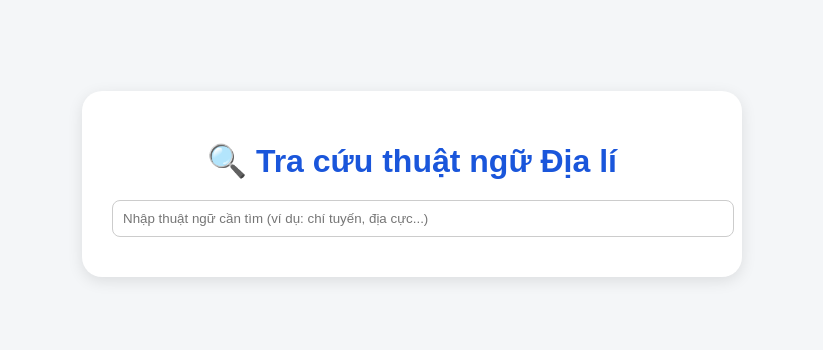
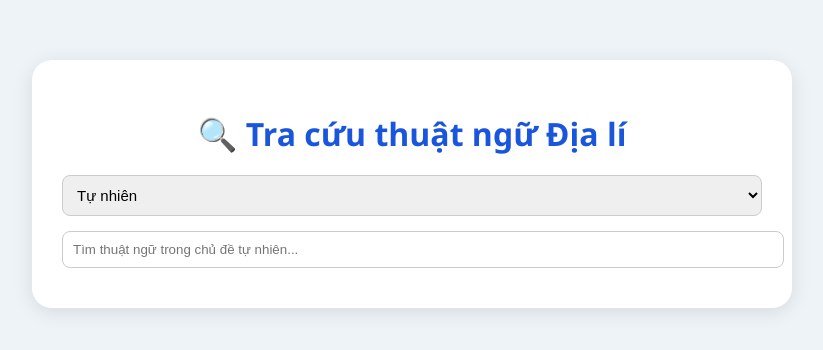
Before and after one commit to trvuol-bit/tracuudiali, a React (Create React App) app: page / in a window 1280 px wide. Shown: the part 216-566 px from the top of the page, without its empty margins (228-1051 px from the left). Built offline with nearby package versions, Linux system fonts and the light colour scheme.

Commit message:
Update App.js

```diff
--- a/src/App.js
+++ b/src/App.js
@@ -1,24 +1,17 @@
 import React, { useState } from "react";
 
-// Dữ liệu mẫu
-const data = [
+// ==== DỮ LIỆU MẪU CHO 4 CHỦ ĐỀ ====
+const data = {
+  "Tự nhiên": [
     {
       term: "Ngày địa cực và đêm địa cực",
       definition:
         "Hiện tượng xảy ra ở các vùng vĩ độ cao, khi Mặt Trời không lặn (ngày địa cực) hoặc không mọc (đêm địa cực) trong 24 giờ.",
       info: `Số ngày toàn ngày chỉ xảy ra trong mùa nóng ở mỗi bán cầu.
-Bán cầu Bắc có số ngày có 24 giờ toàn ngày (ngày địa cực) nhiều hơn ở bán cầu Nam,
-vì thời gian từ 21/3 đến 23/9 dài hơn (186 ngày) do Trái Đất di chuyển chậm hơn khi ở điểm viễn nhật.
-Ngược lại, ở bán cầu Nam, thời kì nóng chỉ dài 179 ngày, nên số ngày toàn ngày ít hơn và số ngày toàn đêm nhiều hơn (186 ngày).`,
-    image: "https://upload.wikimedia.org/wikipedia/commons/thumb/2/27/Polar_day_and_night.svg/800px-Polar_day_and_night.svg.png",
-  },
-  {
-    term: "Đường chí tuyến",
-    definition:
-      "Hai đường vĩ tuyến giới hạn khu vực có hiện tượng Mặt Trời lên thiên đỉnh một lần trong năm.",
-    info: `Đường chí tuyến Bắc nằm ở 23°27'B (chí tuyến Bắc) và chí tuyến Nam ở 23°27'N (chí tuyến Nam).
-Khu vực giữa hai đường chí tuyến là vùng nội chí tuyến – nơi có nhiệt độ cao quanh năm và có thể có hai lần Mặt Trời lên thiên đỉnh.`,
-    image: "https://upload.wikimedia.org/wikipedia/commons/4/4d/Tropic_of_Cancer_Tropic_of_Capricorn.png",
+Bán cầu Bắc có số ngày toàn ngày nhiều hơn bán cầu Nam vì thời gian từ 21/3–23/9 dài hơn (186 ngày) do Trái Đất di chuyển chậm hơn ở điểm viễn nhật.
+Ngược lại, ở bán cầu Nam thời kì nóng chỉ 179 ngày nên số ngày toàn ngày ít hơn và số ngày toàn đêm nhiều hơn (186 ngày).`,
+      image:
+        "https://upload.wikimedia.org/wikipedia/commons/thumb/2/27/Polar_day_and_night.svg/800px-Polar_day_and_night.svg.png",
     },
     {
       term: "Đường xích đạo",
@@ -28,13 +21,77 @@ Khu vực giữa hai đường chí tuyến là vùng nội chí tuyến – nơ
 Nơi đây có nhiệt độ cao quanh năm, độ dài ngày và đêm gần như bằng nhau.`,
       image: "https://upload.wikimedia.org/wikipedia/commons/0/08/Equator_map.png",
     },
-];
+    {
+      term: "Đường chí tuyến",
+      definition:
+        "Hai đường vĩ tuyến giới hạn khu vực có hiện tượng Mặt Trời lên thiên đỉnh một lần trong năm.",
+      info: `Chí tuyến Bắc nằm ở 23°27'B và chí tuyến Nam ở 23°27'N.
+Khu vực giữa hai chí tuyến là vùng nội chí tuyến – nơi có thể có hai lần Mặt Trời lên thiên đỉnh.`,
+      image:
+        "https://upload.wikimedia.org/wikipedia/commons/4/4d/Tropic_of_Cancer_Tropic_of_Capricorn.png",
+    },
+  ],
+
+  "Dân cư": [
+    {
+      term: "Mật độ dân số",
+      definition: "Số dân trung bình sinh sống trên một đơn vị diện tích (người/km²).",
+      info: `Mật độ dân số phản ánh mức độ tập trung dân cư, là chỉ tiêu quan trọng trong quy hoạch phát triển kinh tế – xã hội.`,
+      image: "https://upload.wikimedia.org/wikipedia/commons/5/5e/World_population_density_map.PNG",
+    },
+    {
+      term: "Gia tăng dân số tự nhiên",
+      definition: "Sự chênh lệch giữa tỉ suất sinh và tỉ suất tử trong một giai đoạn.",
+      info: `Gia tăng dân số tự nhiên = Tỉ suất sinh - Tỉ suất tử.
+Chỉ số này dương → dân số tăng; âm → dân số giảm.`,
+      image: "https://upload.wikimedia.org/wikipedia/commons/2/2c/Birth_rate_world_map.PNG",
+    },
+  ],
+
+  "Kinh tế": [
+    {
+      term: "Công nghiệp hóa",
+      definition:
+        "Quá trình chuyển đổi nền kinh tế từ dựa chủ yếu vào nông nghiệp sang công nghiệp và dịch vụ.",
+      info: `Công nghiệp hóa gắn liền với hiện đại hóa, đòi hỏi đầu tư lớn về cơ sở hạ tầng, khoa học – công nghệ.`,
+      image: "https://upload.wikimedia.org/wikipedia/commons/b/b8/Industrial_Revolution.jpg",
+    },
+    {
+      term: "Kinh tế tri thức",
+      definition:
+        "Nền kinh tế dựa chủ yếu vào tri thức, khoa học – công nghệ và sáng tạo.",
+      info: `Ví dụ: Nhật Bản, Hoa Kỳ, Hàn Quốc là các nước điển hình của kinh tế tri thức, trong đó tỉ trọng ngành dịch vụ và công nghệ cao chiếm trên 70% GDP.`,
+      image: "https://upload.wikimedia.org/wikipedia/commons/3/31/Innovation_economy.jpg",
+    },
+  ],
+
+  "Môi trường": [
+    {
+      term: "Ô nhiễm môi trường",
+      definition:
+        "Sự thay đổi các yếu tố tự nhiên khiến môi trường trở nên độc hại đối với con người và sinh vật.",
+      info: `Các dạng ô nhiễm phổ biến: không khí, nước, đất, tiếng ồn, ánh sáng.
+Nguyên nhân chủ yếu là do hoạt động công nghiệp, giao thông và đô thị hóa.`,
+      image: "https://upload.wikimedia.org/wikipedia/commons/8/88/Air_pollution.jpg",
+    },
+    {
+      term: "Biến đổi khí hậu",
+      definition:
+        "Sự thay đổi dài hạn về nhiệt độ, lượng mưa và các yếu tố khí hậu khác của Trái Đất.",
+      info: `Nguyên nhân chính là do hiệu ứng nhà kính gia tăng.
+Hậu quả: băng tan, mực nước biển dâng, thời tiết cực đoan.`,
+      image: "https://upload.wikimedia.org/wikipedia/commons/8/8a/Climate_change.jpg",
+    },
+  ],
+};
 
 function App() {
+  const [topic, setTopic] = useState("Tự nhiên");
   const [search, setSearch] = useState("");
   const [selectedTerm, setSelectedTerm] = useState(null);
 
-  const filtered = data.filter((item) =>
+  const terms = data[topic];
+  const filtered = terms.filter((item) =>
     item.term.toLowerCase().includes(search.toLowerCase())
   );
 
@@ -45,14 +102,13 @@ function App() {
 
   return (
     <div
-      className="App"
       style={{
         minHeight: "100vh",
         display: "flex",
         justifyContent: "center",
         alignItems: "center",
-        background: "#f4f6f8",
-        fontFamily: "sans-serif",
+        background: "#eef3f8",
+        fontFamily: "Segoe UI, sans-serif",
       }}
     >
       <div
@@ -60,9 +116,9 @@ function App() {
           background: "white",
           padding: "30px",
           borderRadius: "20px",
-          boxShadow: "0 4px 15px rgba(0,0,0,0.1)",
+          boxShadow: "0 4px 20px rgba(0,0,0,0.1)",
           width: "90%",
-          maxWidth: "600px",
+          maxWidth: "700px",
           textAlign: "center",
         }}
       >
@@ -70,11 +126,33 @@ function App() {
           🔍 Tra cứu thuật ngữ Địa lí
         </h1>
 
+        {/* Chọn chủ đề */}
+        <select
+          value={topic}
+          onChange={(e) => {
+            setTopic(e.target.value);
+            setSelectedTerm(null);
+            setSearch("");
+          }}
+          style={{
+            padding: "10px",
+            width: "100%",
+            borderRadius: "8px",
+            border: "1px solid #ccc",
+            marginBottom: "15px",
+            fontSize: "15px",
+          }}
+        >
+          {Object.keys(data).map((key) => (
+            <option key={key}>{key}</option>
+          ))}
+        </select>
+
         {/* Ô tìm kiếm */}
         <div style={{ position: "relative" }}>
           <input
             type="text"
-            placeholder="Nhập thuật ngữ cần tìm (ví dụ: chí tuyến, địa cực...)"
+            placeholder={`Tìm thuật ngữ trong chủ đề ${topic.toLowerCase()}...`}
             value={search}
             onChange={(e) => {
               setSearch(e.target.value);
@@ -149,7 +227,7 @@ function App() {
           )}
         </div>
 
-        {/* Hiển thị kết quả */}
+        {/* Kết quả hiển thị */}
         {selectedTerm && (
           <div style={{ textAlign: "left", marginTop: "20px" }}>
             <h2 style={{ color: "#333" }}>{selectedTerm.term}</h2>
```
Lines whose indentation alone changed are shown as unchanged.
